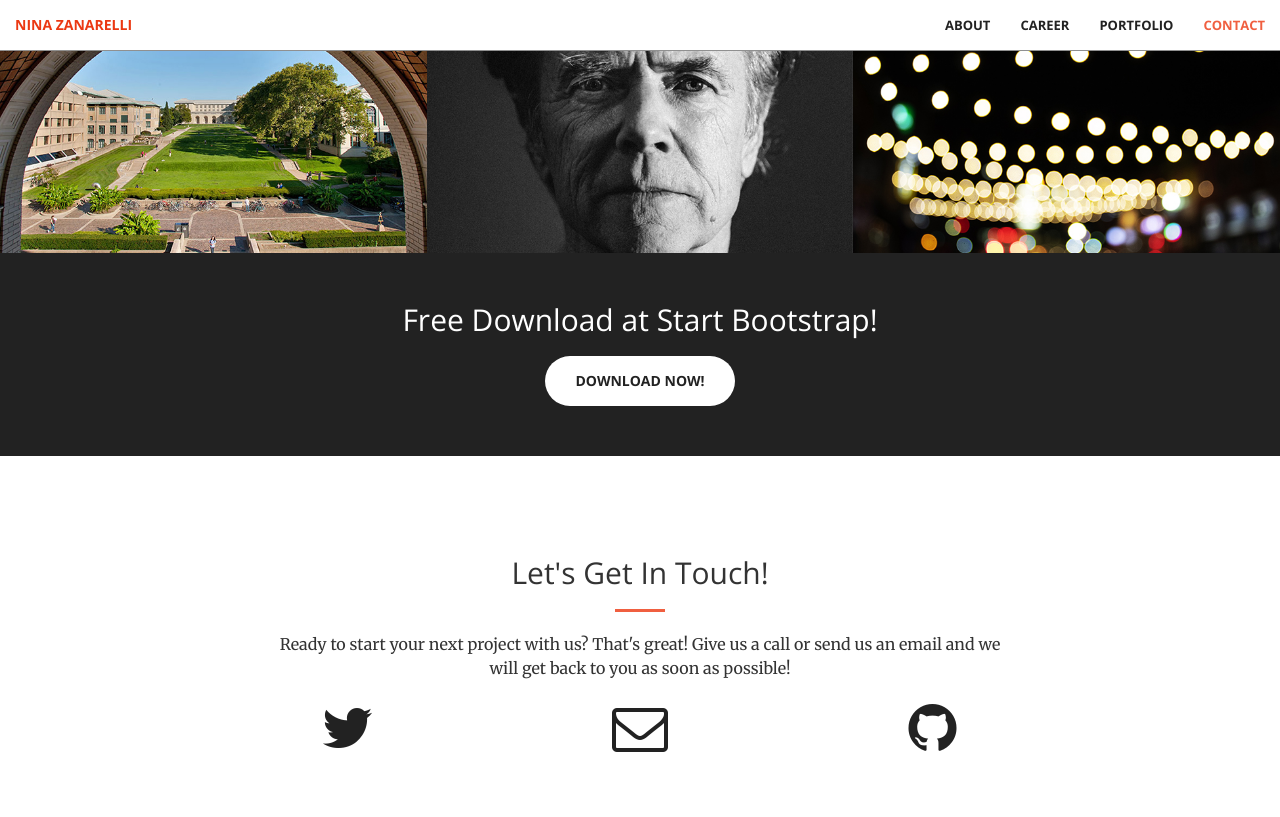
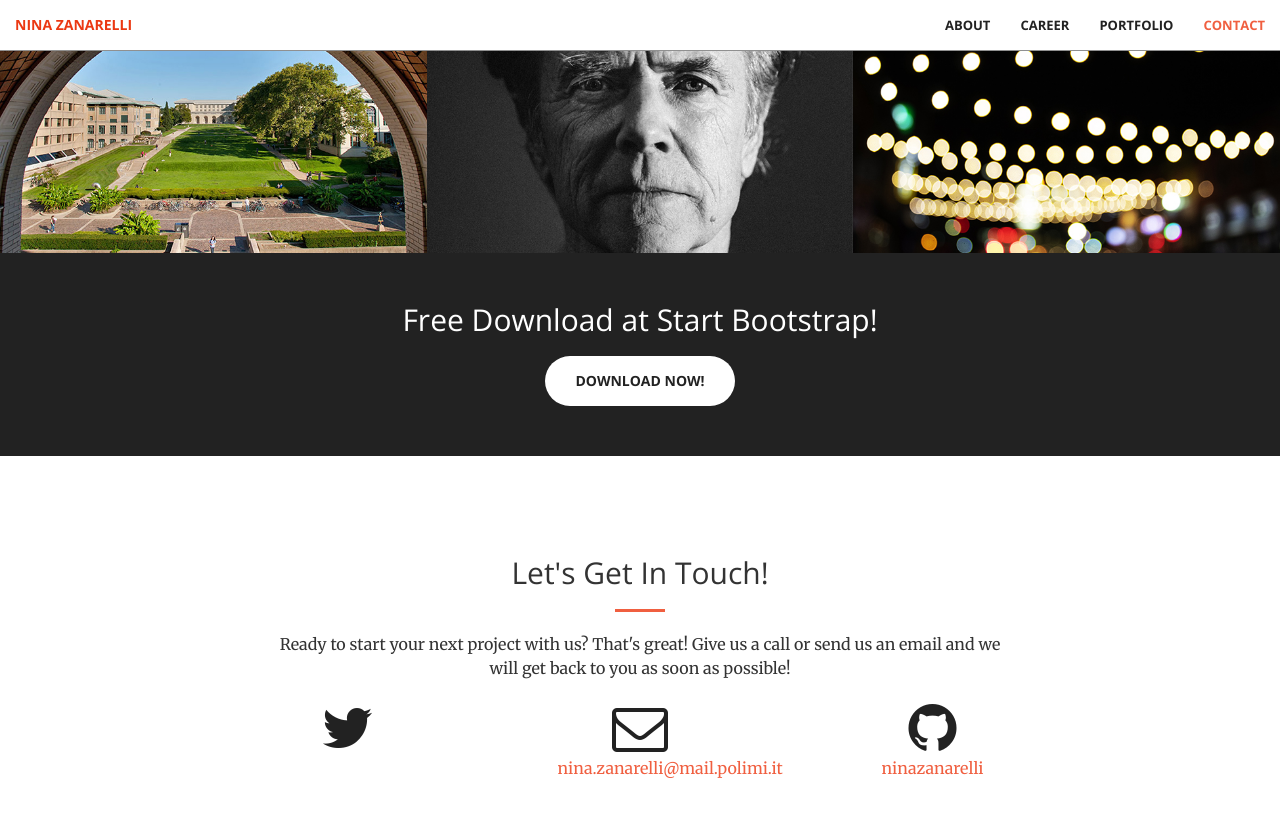
Before and after one commit to ninazanarelli/ninazanarelli.github.io, a Jekyll site: the page built from index.html, in a window 1280 px wide and 900 px high, scrolled down 2171 px. Shown: the top 817 px of the window. Built offline with Jekyll 4.4.1, drawn with Linux system fonts in a browser that asks for light colours.

Commit message:
untotdiroba

```diff
--- a/_config.yml
+++ b/_config.yml
@@ -1,12 +1,11 @@
 # Site settings
 title:
-email:
+email: nina.zanarelli@mail.polimi.it
 description: > # this means to ignore newlines until "baseurl:"
 baseurl: "" # the subpath of your site, e.g. /blog/
 url: "" # the base hostname & protocol for your site
 
-twitter_username:
-github_username:
+github_username: ninazanarelli
 
 # Build settings
 markdown: kramdown
--- a/_includes/services.html
+++ b/_includes/services.html
@@ -11,28 +11,28 @@
         <div class="row">
             <div class="col-lg-3 col-md-6 text-center">
                 <div class="service-box">
-                    <i class="fa fa-4x fa-diamond wow bounceIn text-primary"></i>
+                    <i class="fa fa-4x fa-university wow bounceIn text-primary"></i>
                     <h3>September 2017</h3>
                     <p class="text-muted">Beginning of studies at the Politecnico di Milano</p>
                 </div>
             </div>
             <div class="col-lg-3 col-md-6 text-center">
                 <div class="service-box">
-                    <i class="fa fa-4x fa-empire wow bounceIn text-primary" data-wow-delay=".1s"></i>
+                    <i class="fa fa-4x fa-globe wow bounceIn text-primary" data-wow-delay=".1s"></i>
                     <h3>January 2020</h3>
                     <p class="text-muted">Beginning of the exchange semester at the Carnegie Mellon University</p>
                 </div>
             </div>
             <div class="col-lg-3 col-md-6 text-center">
                 <div class="service-box">
-                    <i class="fa fa-4x fa-newspaper-o wow bounceIn text-primary" data-wow-delay=".2s"></i>
+                    <i class="fa fa-4x fa-graduation-cap wow bounceIn text-primary" data-wow-delay=".2s"></i>
                     <h3>July 2020</h3>
                     <p class="text-muted">Graduation in Interior Design</p>
                 </div>
             </div>
             <div class="col-lg-3 col-md-6 text-center">
                 <div class="service-box">
-                    <i class="fa fa-4x fa-heart wow bounceIn text-primary" data-wow-delay=".3s"></i>
+                    <i class="fa fa-4x fa-university wow bounceIn text-primary" data-wow-delay=".3s"></i>
                     <h3>September 2020</h3>
                     <p class="text-muted">Beginning Product Service System Design Master at the Politecnico di Milano</p>
                 </div>
```
